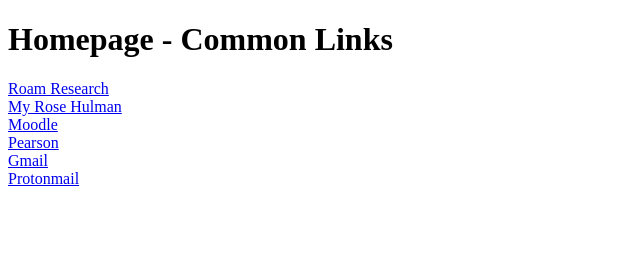
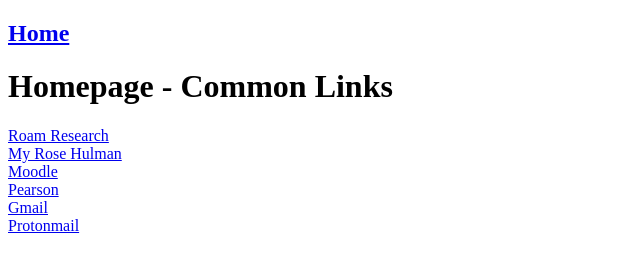
Before and after one commit to hverrill/hverrill.github.io, a plain HTML site: page homepage/homepage.html in a window 1280 px wide. Shown: the whole page, without its empty margins (0-640 px from the left). Drawn offline with Linux system fonts and the light colour scheme.

Commit message:
Added home hyperlink

```diff
--- a/homepage/homepage.html
+++ b/homepage/homepage.html
@@ -5,6 +5,7 @@
         <title>Homepage</title>
     </head>
     <body>
+        <h2><a href="https://hverrill.github.io/">Home</a></h2>
         <h1>Homepage - Common Links</h1>
         <div><a href="https://roamresearch.com/#/app/edgeofthevoid/">Roam Research</a></div>
         <div><a href="https://rosehulman.sharepoint.com/sites/myrh">My Rose Hulman</a></div>
```
